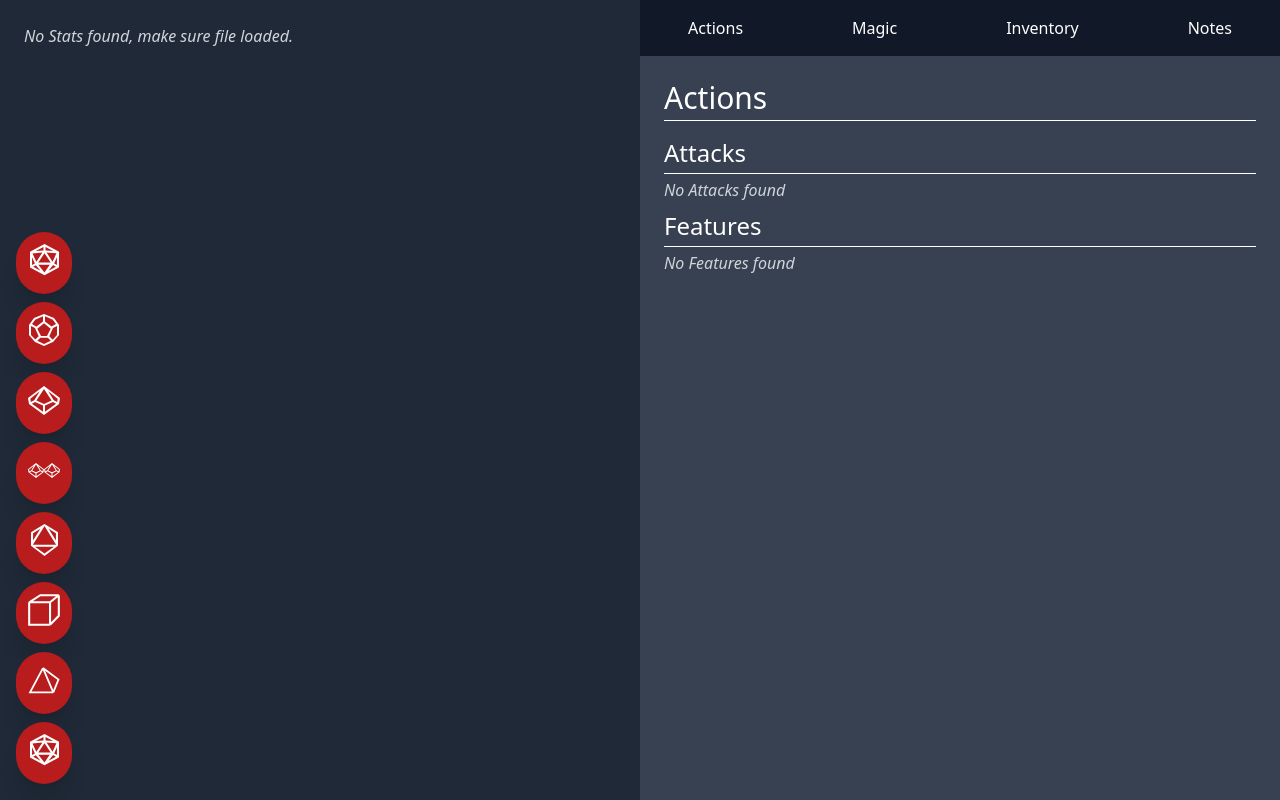
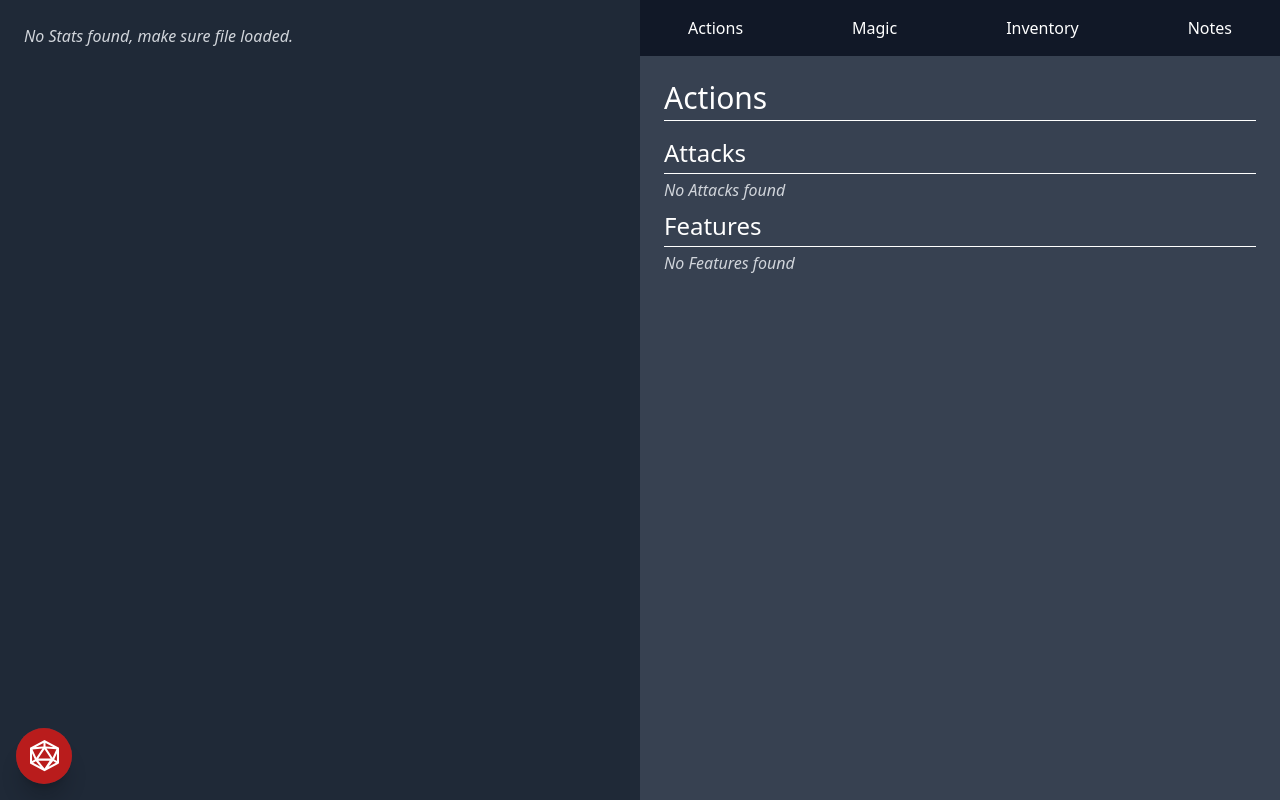
Before and after one commit to akukerang/Aurora-Beyond, a React (Vite) app in the folder frontend/: page / in a window 1280 px wide. Built offline with nearby package versions, Linux system fonts and the light colour scheme.

Commit message:
Dice rolling styling

```diff
--- a/frontend/src/components/DiceRoller/Dice.css
+++ b/frontend/src/components/DiceRoller/Dice.css
@@ -35,7 +35,7 @@
     -webkit-mask-repeat: space no-repeat;
     mask-size: 50%;
     -webkit-mask-size: 50%;
-    /* width: 48px */
+    width: 48px
 }
 
 .dice-icon-die--d8 {
--- a/frontend/src/components/DiceRoller/DiceIcon.tsx
+++ b/frontend/src/components/DiceRoller/DiceIcon.tsx
@@ -3,10 +3,16 @@ import "./Dice.css";
 
 type Props = {
   type: string;
+  className?: string;
 };
-const DiceIcon: FC<Props> = ({ type }) => {
+const DiceIcon: FC<Props> = ({
+  type,
+  className = "bg-gray-500 hover:bg-gray-400 text-white",
+}) => {
   return (
-    <div className=" bg-red-700 text-white p-3 hover:bg-red-400 cursor-pointer z-50 shadow-xl rounded-full">
+    <div
+      className={`w-14 h-14 flex items-center justify-center cursor-pointer z-50 shadow-xl rounded-full ${className}`}
+    >
       <div className={`dice-icon-die--${type} dice-icon-die`}></div>
     </div>
   );
--- a/frontend/src/components/DiceRoller/DiceRoller.tsx
+++ b/frontend/src/components/DiceRoller/DiceRoller.tsx
@@ -1,5 +1,6 @@
 import DiceIcon from "./DiceIcon";
-
+import { useState } from "react";
+import CloseIcon from "@mui/icons-material/Close";
 const DiceMenu = () => {
   return (
     <>
@@ -15,11 +16,53 @@ const DiceMenu = () => {
 };
 
 const DiceRoller = () => {
+  const [isOpen, setIsOpen] = useState(false);
+  const [rolls, setRolls] = useState<number[]>([]);
+
+  const toggleMenu = () => {
+    setIsOpen(!isOpen);
+    setRolls([1, 2, 3, 4, 5, 6, 7, 8, 9, 10]);
+    // setRolls([]);
+  };
+
   return (
-    <div className="fixed bottom-4 left-4 flex flex-col gap-2">
-      <DiceMenu />
-      <DiceIcon type="d20" />
+    <div className="fixed bottom-4 left-4 flex flex-col gap-2 items-center">
+      {isOpen ? <DiceMenu /> : null}
+      <div className="relative flex flex-col items-center">
+        <div
+          className="bg-gray-700 hover:bg-gray-600 w-14 h-14 flex items-center justify-center
+            cursor-pointer z-50 shadow-xl rounded-full text-white"
+          onClick={toggleMenu}
+        >
+          {isOpen ? (
+            <CloseIcon fontSize="large" />
+          ) : (
+            <DiceIcon type="d20" className="bg-red-700 hover:bg-red-500" />
+          )}
+        </div>
+
+        {isOpen ? (
+          rolls.length > 0 ? (
+            <div
+              className="absolute left-0 bottom-0 h-[3.75rem] w-36 bg-red-500
+        cursor-pointer shadow-xl rounded-full flex
+        items-center justify-center pl-12 translate-x-[-.125rem] translate-y-[.125rem] text-xl
+        font-bold
+        "
+            >
+              ROLL
+            </div>
+          ) : (
+            <div
+              className="absolute left-0 bottom-0 h-[3.75rem] w-[3.75rem] bg-red-500
+        cursor-pointer shadow-xl rounded-full flex
+        items-center justify-center pl-12 translate-x-[-.125rem] translate-y-[.125rem] text-2xl"
+            ></div>
+          )
+        ) : null}
+      </div>
     </div>
   );
 };
+
 export default DiceRoller;
```
Also changed, not shown: 2 other files (tests, documents, lock files or other folders).
